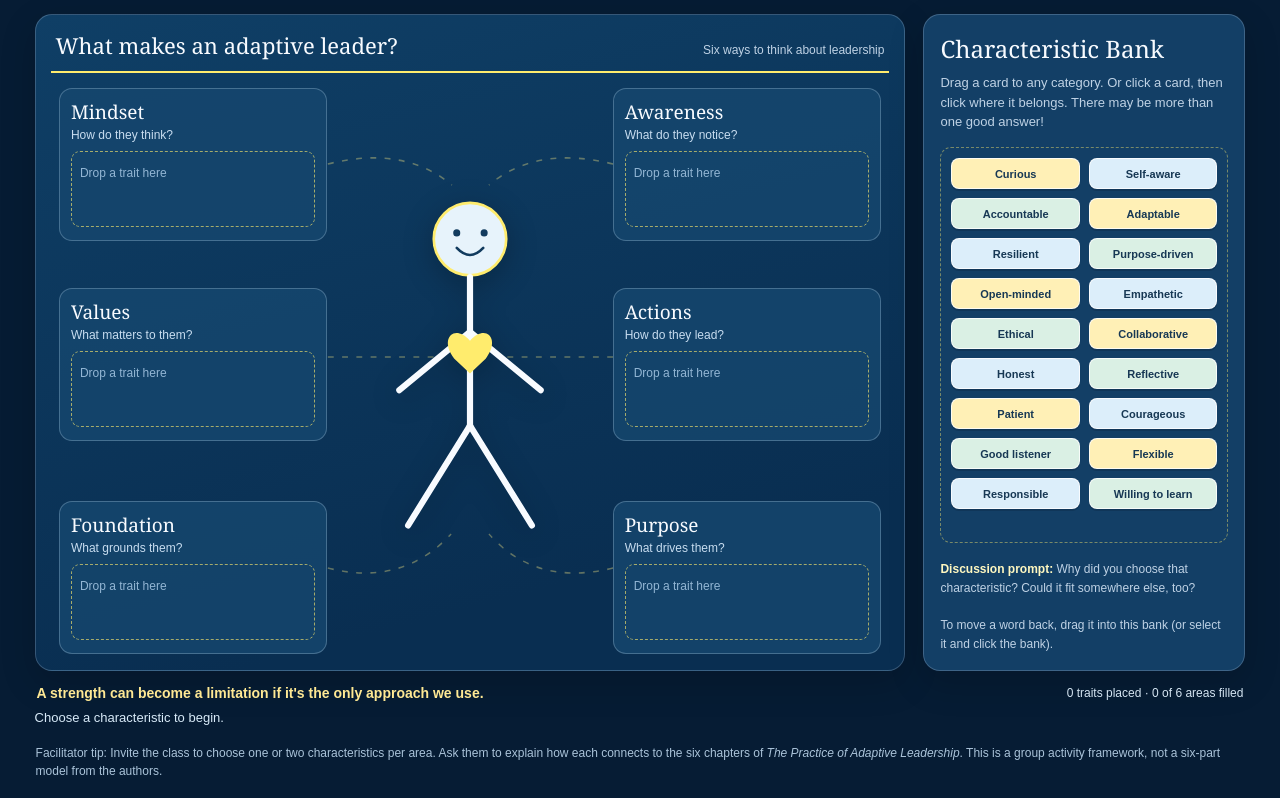
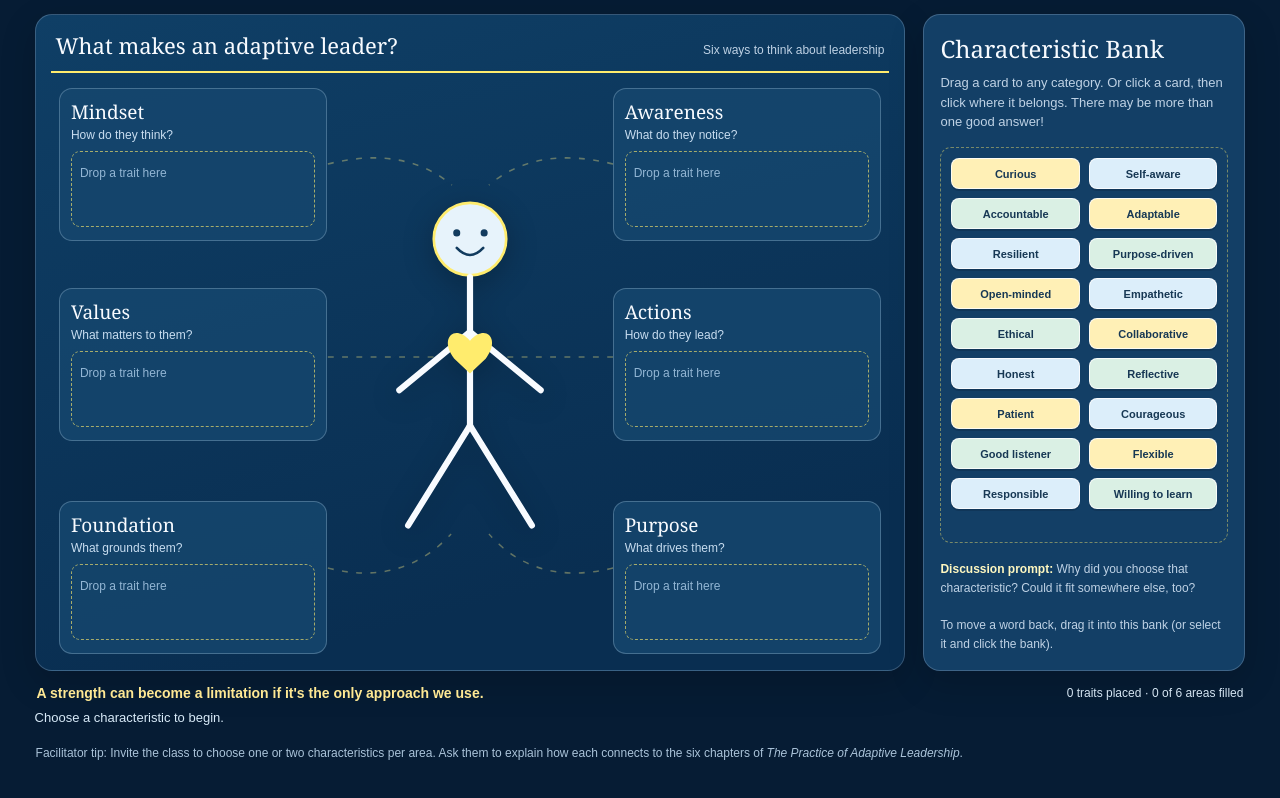
Before and after one commit to finka-ops/Adaptive-Leader, a plain HTML site: page index.html in a window 1280 px wide. Shown: the part 112-910 px from the top of the page. Drawn offline with Linux system fonts and the light colour scheme.

Commit message:
Update index.html

```diff
--- a/index.html
+++ b/index.html
@@ -163,7 +163,7 @@
       <span class="progress" id="progress">0 traits placed · 0 of 6 areas filled</span>
     </div>
     <div class="status" id="status" role="status" aria-live="polite">Choose a characteristic to begin.</div>
-    <p class="howto">Facilitator tip: Invite the class to choose one or two characteristics per area. Ask them to explain how each connects to the six chapters of <em>The Practice of Adaptive Leadership</em>. This is a group activity framework, not a six-part model from the authors.</p>
+    <p class="howto">Facilitator tip: Invite the class to choose one or two characteristics per area. Ask them to explain how each connects to the six chapters of <em>The Practice of Adaptive Leadership</em>. </p>
   </div>
   <script>
     // EDIT HERE: Change, add, or remove characteristics in this list.
```
